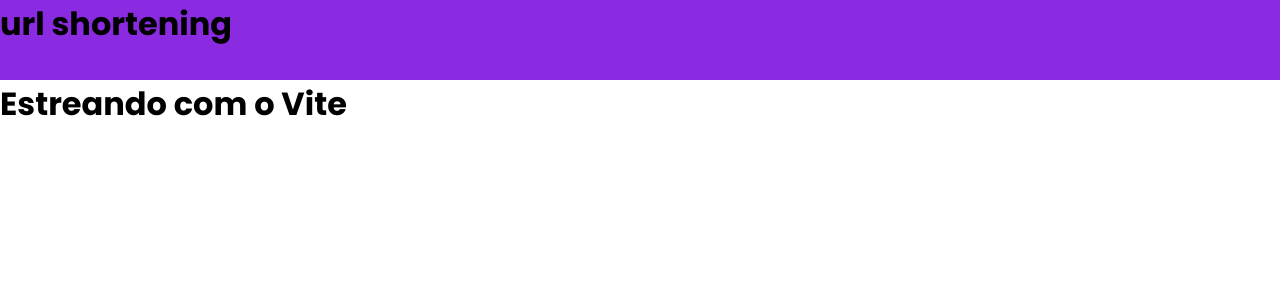
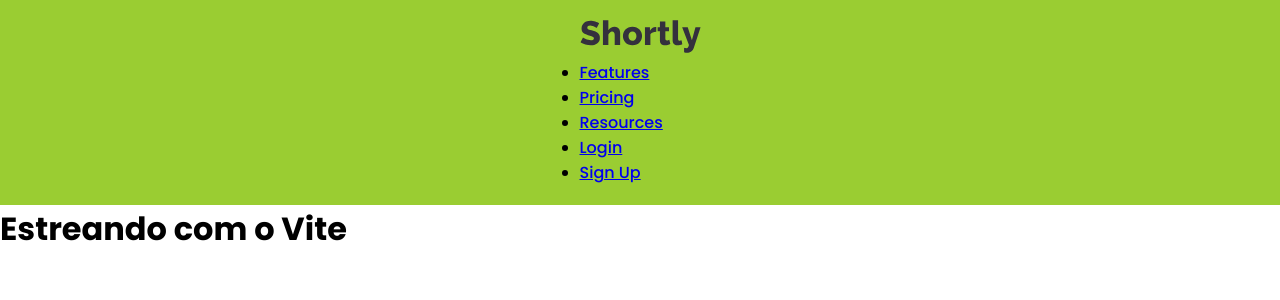
Before and after one commit to Diego-Girao/urls-shortening, a React (Vite) app: page / in a window 1280 px wide. Shown: the top 300 px of the page. Built offline with nearby package versions, Linux system fonts and the light colour scheme.

Commit message:
implementacao e estilizacao do header

```diff
--- a/src/components/Header.jsx
+++ b/src/components/Header.jsx
@@ -1,9 +1,32 @@
 import styles from "./Header.module.css"
+
+import logoUrl from "../assets/images/logo.svg"
 
 export function Header() {
 	return (
 		<header className={styles.header}>
-			<h1>url shortening</h1>
+			<nav className="nav-list">
+				<a className="logo" href="/">
+					<img src={logoUrl} alt="logo do Shortly" />
+				</a>
+				<ul className="nav-list-item">
+					<li>
+						<a href="#Features">Features</a>
+					</li>
+					<li>
+						<a href="#Pricing">Pricing</a>
+					</li>
+					<li>
+						<a href="#Resources">Resources</a>
+					</li>
+					<li>
+						<a href="#Login">Login</a>
+					</li>
+					<li>
+						<a href="#SignUp">Sign Up</a>
+					</li>
+				</ul>
+			</nav>
 		</header>
 	)
 }
--- a/src/components/Header.module.css
+++ b/src/components/Header.module.css
@@ -1,4 +1,8 @@
 .header {
-	background: blueviolet;
-	height: 80px;
+	display: flex;
+	justify-content: center;
+	/* border: 1px solid blue; */
+	/* height: 80px; */
+	padding: 1.25rem 0;
+	background: yellowgreen;
 }
```
